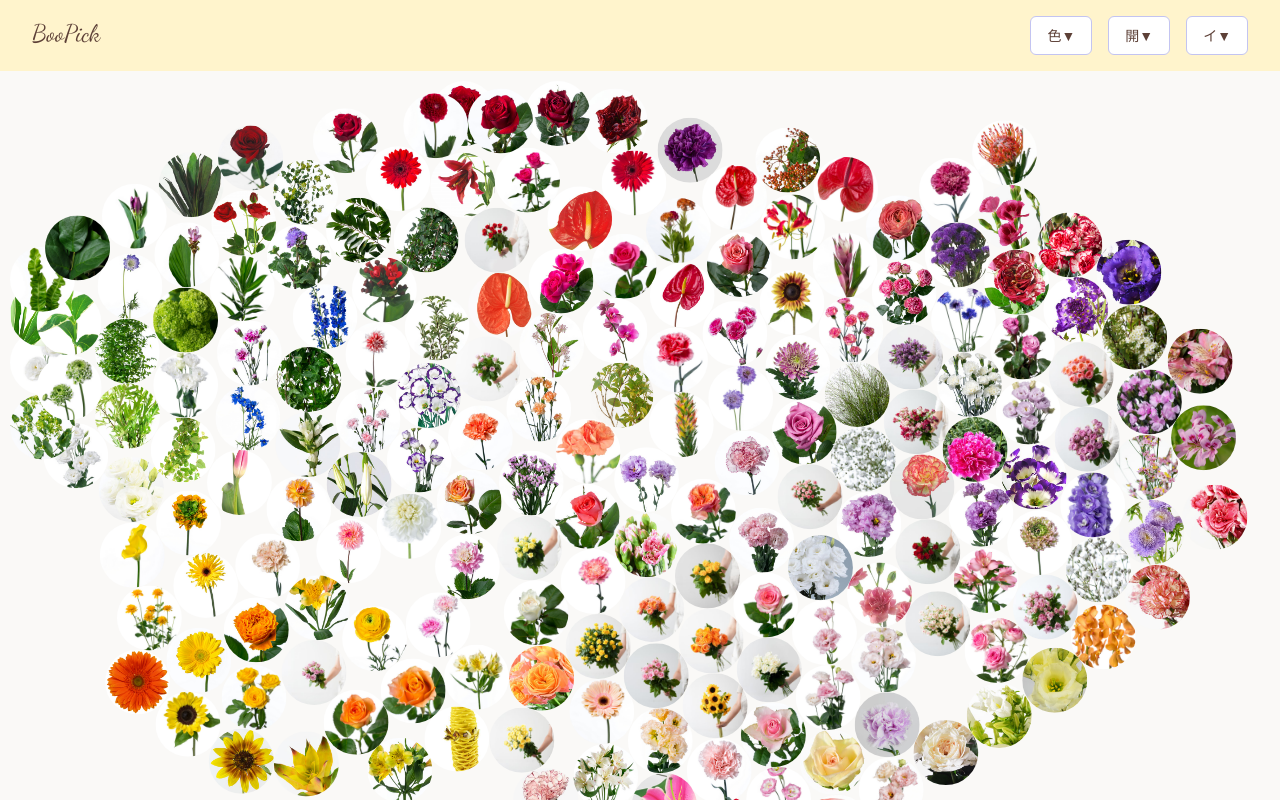
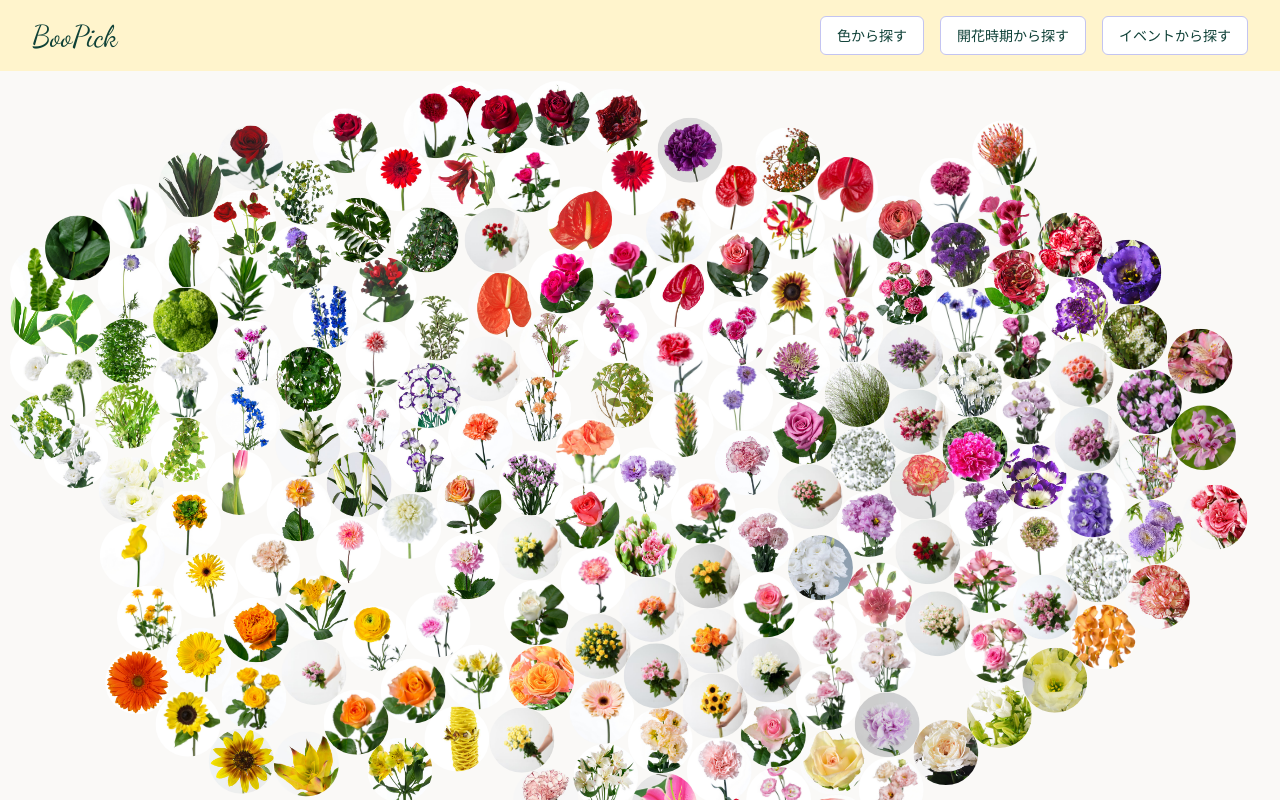
Before and after one commit to vdslab/theme2025-flower, a React (Vite) app: page / in a window 1280 px wide. Built offline with nearby package versions, Linux system fonts and the light colour scheme.

Commit message:
モバイル版のヘッダーを追加

```diff
--- a/src/App.css
+++ b/src/App.css
@@ -19,7 +19,8 @@
   body {
     height: 100%;
     overflow: hidden;
-    color: #5d4037;
+    /* color: #5d4037; */
+    color: #0e4037;
   }
 }
 
--- a/src/App.jsx
+++ b/src/App.jsx
@@ -91,14 +91,13 @@ function App() {
 
   return (
     <div className="h-screen flex flex-col overflow-hidden">
-      <Header onColorSearchClick={() => setIsColorSearchOpen(true)} />
-      {isColorSearchOpen && (
-        <ColorSearch
-          onClose={() => setIsColorSearchOpen(false)}
+      <Header
+        onColorSearchClick={() => setIsColorSearchOpen(true)}
+        isColorSearchOpen={isColorSearchOpen}
+        onColorSearchClose={() => setIsColorSearchOpen(false)}
         onColorSelect={handleColorSearch}
         onClearSearch={handleClearSearch}
       />
-      )}
       <main className="flex-1 flex relative overflow-hidden">
         <ColorViz
           onNodeClick={setSelectedData}
@@ -129,13 +128,15 @@ function App() {
                 flowerMetadata={flowerMetadata}
               />
             </div>
-            <div className="md:hidden fixed bottom-20 left-0 right-0 top-20 z-20 px-4">
+            <div className="md:hidden fixed bottom-20 left-0 right-0 top-20 z-20 px-4 pointer-events-none">
+              <div className="pointer-events-auto">
                 <ExpandableDetail
                   data={selectedData}
                   onClose={() => setSelectedData(null)}
                   isMobile={true}
                   flowerMetadata={flowerMetadata}
                 />
+              </div>
             </div>
           </>
         )}
--- a/src/components/ColorSearch.jsx
+++ b/src/components/ColorSearch.jsx
@@ -1,7 +1,12 @@
 import "../styles/colorSearch.css";
 import { useState } from "react";
 
-const ColorSearch = ({ onClose, onColorSelect, onClearSearch }) => {
+const ColorSearch = ({
+  onClose,
+  onColorSelect,
+  onClearSearch,
+  isMobile = false,
+}) => {
   const presetColors = [
     { name: "ピンク", hex: "#FFB6C1" },
     { name: "赤", hex: "#FF0000" },
@@ -15,6 +20,56 @@ const ColorSearch = ({ onClose, onColorSelect, onClearSearch }) => {
   const [colorCode, setColorCode] = useState("");
   const [colorName, setColorName] = useState("");
 
+  if (isMobile) {
+    // モバイル版: シンプルなレイアウト
+    return (
+      <div className="p-4">
+        {/* 選択中の色 */}
+        {colorName && (
+          <div className="mb-4 p-3 bg-white rounded-lg flex items-center justify-between">
+            <div className="flex items-center gap-2">
+              <div
+                className="w-8 h-8 rounded border-2 border-gray-200"
+                style={{ backgroundColor: colorCode }}
+              />
+              <span className="text-sm">{colorName}</span>
+            </div>
+            <button
+              className="text-xs px-3 py-1 bg-gray-200 hover:bg-gray-300 rounded transition-colors"
+              onClick={() => {
+                setColorCode("");
+                setColorName("");
+                onClearSearch();
+              }}
+            >
+              解除
+            </button>
+          </div>
+        )}
+
+        {/* プリセットカラー - 2列表示 */}
+        <div className="grid grid-cols-2 gap-2">
+          {presetColors.map((color) => (
+            <button
+              key={color.name}
+              className="flex items-center gap-2.5 p-2 hover:bg-white rounded-lg transition-colors"
+              onClick={() => {
+                setColorCode(color.hex);
+                setColorName(color.name);
+                onColorSelect(color.name);
+              }}
+            >
+              <div
+                className="w-8 h-8 rounded-full border-2 border-gray-200 flex-shrink-0"
+                style={{ backgroundColor: color.hex }}
+              />
+              <span className="text-sm">{color.name}</span>
+            </button>
+          ))}
+        </div>
+      </div>
+    );
+  }
   return (
     <>
       <div className="color-search-overlay" onClick={onClose} />
--- a/src/components/Header.jsx
+++ b/src/components/Header.jsx
@@ -1,20 +1,125 @@
 import "../styles/header.css";
+import ColorSearch from "./ColorSearch";
+import { useState } from "react";
+import { RxHamburgerMenu, RxCross2 } from "react-icons/rx";
+import { IoIosArrowDown } from "react-icons/io";
 
-const Header = ({ onColorSearchClick }) => {
+const Header = ({
+  onColorSearchClick,
+  isColorSearchOpen,
+  onColorSearchClose,
+  onColorSelect,
+  onClearSearch,
+}) => {
+  const [isMobileMenuOpen, setIsMobileMenuOpen] = useState(false);
+  const [isMobileColorOpen, setIsMobileColorOpen] = useState(false);
   return (
-    <div>
-      <header className="header">
-        <h1 className=" font-dancing site-title">BooPick</h1>
-        <div className="search-content">
-          {/* todo:クリックしたら下矢印を上矢印にする */}
+    <>
+      <header className="flex justify-between items-center bg-[#fff4cc] px-4 py-3 md:px-8 md:py-4">
+        <h1 className=" font-dancing text-2xl md:text-3xl leading-none m-0">
+          BooPick
+        </h1>
+        <div className="search-content hidden md:flex">
           <button className="search-button" onClick={onColorSearchClick}>
-            色▼
+            色から探す
           </button>
-          <button className="search-button">開▼</button>
-          <button className="search-button">イ▼</button>
+          <button className="search-button">開花時期から探す</button>
+          <button className="search-button">イベントから探す</button>
         </div>
+        {/* モバイル版：ハンバーガーメニュー */}
+        <button
+          className="md:hidden text-2xl p-2 hover:bg-gray-100 rounded transition-colors"
+          onClick={() => setIsMobileMenuOpen(true)}
+          aria-label="メニューを開く"
+        >
+          <RxHamburgerMenu />
+        </button>
       </header>
-    </div>
+
+      {isColorSearchOpen && (
+        <div className="hidden md:block">
+          <ColorSearch
+            onClose={onColorSearchClose}
+            onColorSelect={onColorSelect}
+            onClearSearch={onClearSearch}
+            isMobile={false}
+          />
+        </div>
+      )}
+
+      {/* モバイル版 */}
+      {isMobileMenuOpen && (
+        <div
+          className="md:hidden fixed inset-0 bg-black bg-opacity-50 z-40"
+          onClick={() => setIsMobileMenuOpen(false)}
+        />
+      )}
+
+      <div
+        className={`
+          md:hidden fixed top-0 right-0 h-full w-80 bg-white shadow-2xl z-50
+          transition-transform duration-300 ease-in-out
+          ${isMobileMenuOpen ? "translate-x-0" : "translate-x-full"}
+        `}
+      >
+        {/* ヘッダー */}
+        <div className="flex items-center justify-between p-4 border-b">
+          <h2 className="font-medium  text-lg">花を探す</h2>
+          <button
+            onClick={() => setIsMobileMenuOpen(false)}
+            className="text-2xl hover:bg-gray-100 p-2 rounded w-10 h-10 flex items-center justify-center"
+          >
+            <RxCross2 />
+          </button>
+        </div>
+
+        {/* メニュー項目 */}
+        <nav className="p-4 flex flex-col gap-2">
+          <div className="border rounded-lg overflow-hidden">
+            <button
+              onClick={() => setIsMobileColorOpen(!isMobileColorOpen)}
+              className="w-full text-left px-4 py-3 hover:bg-gray-50 flex items-center justify-between transition-colors bg-white"
+            >
+              <span>色から探す</span>
+              <IoIosArrowDown
+                className={`transition-transform duration-200 ${
+                  isMobileColorOpen ? "rotate-180" : ""
+                }`}
+              />
+            </button>
+
+            {/* 展開エリア */}
+            {isMobileColorOpen && (
+              <div className="border-t bg-gray-50">
+                <ColorSearch
+                  onClose={() => {}}
+                  onColorSelect={onColorSelect}
+                  onClearSearch={onClearSearch}
+                  isMobile={true}
+                />
+              </div>
+            )}
+          </div>
+
+          <button
+            className="w-full text-left px-4 py-3 hover:bg-gray-50 rounded-lg flex items-center justify-between transition-colors"
+            onClick={() => setIsMobileMenuOpen(false)}
+          >
+            <span>開花時期から探す</span>
+            <IoIosArrowDown />
+          </button>
+
+          <button
+            className="w-full text-left px-4 py-3 hover:bg-gray-50 rounded-lg flex items-center justify-between transition-colors"
+            onClick={() => setIsMobileMenuOpen(false)}
+          >
+            <span>イベントから探す</span>
+            <IoIosArrowDown />
+          </button>
+        </nav>
+        {/* 下に「使い方」を入れるのはどうか */}
+      </div>
+    </>
   );
 };
 
--- a/src/components/Sanpu.jsx
+++ b/src/components/Sanpu.jsx
@@ -146,7 +146,8 @@ const Sanpu = ({
                   cy={d.y}
                   r={size / 2 + 3}
                   fill="none"
-                  stroke="#00ffc3ff"
+                  // stroke="#00ffc3ff"
+                  stroke="#FFB53E"
                   strokeWidth="4"
                 />
               )}
--- a/src/styles/Header.css
+++ b/src/styles/Header.css
@@ -1,16 +1,5 @@
-.header {
-  padding: 1rem 2rem;
-  display: flex;
-  background-color: #fff4cc;
-  justify-content: space-between;
-}
-
-.site-title {
-  font-size: 1.5rem;
-}
-
 .search-content {
-  display: flex;
+  /* display: flex; */
   gap: 1rem;
 }
 
--- a/src/styles/expandableDetail.css
+++ b/src/styles/expandableDetail.css
@@ -2,11 +2,12 @@
   position: absolute;
   bottom: 2rem;
   left: 2rem;
-  width: 16rem;
+  /* width: 16rem; */
   height: 21rem;
   z-index: 1000;
   background-color: rgb(241, 239, 239);
   padding: 20px;
+  padding-right: 30px;
   border-radius: 8px;
   box-shadow: 0 4px 12px rgba(0, 0, 0, 0.3);
 }
```
Lines whose indentation alone changed are shown as unchanged.
